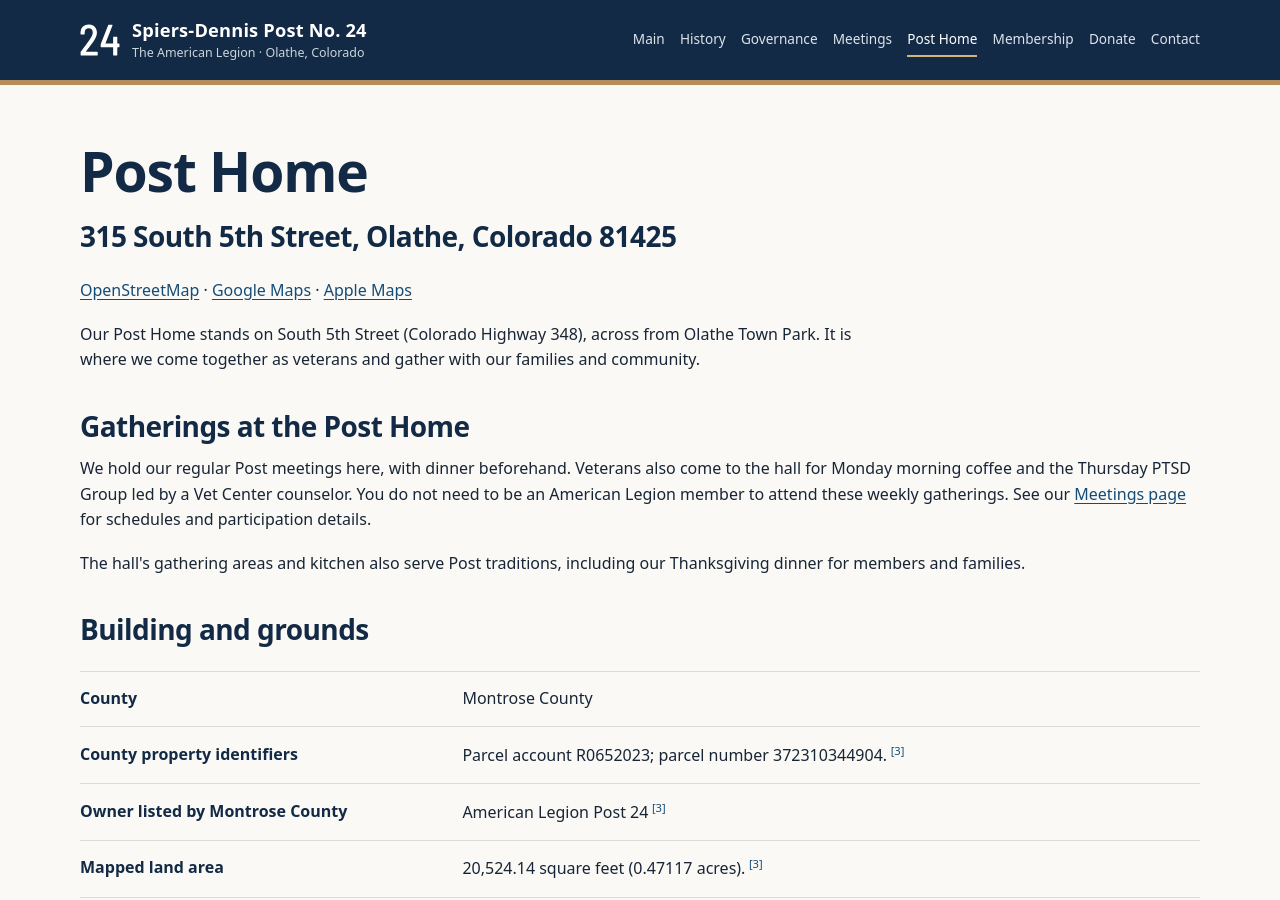
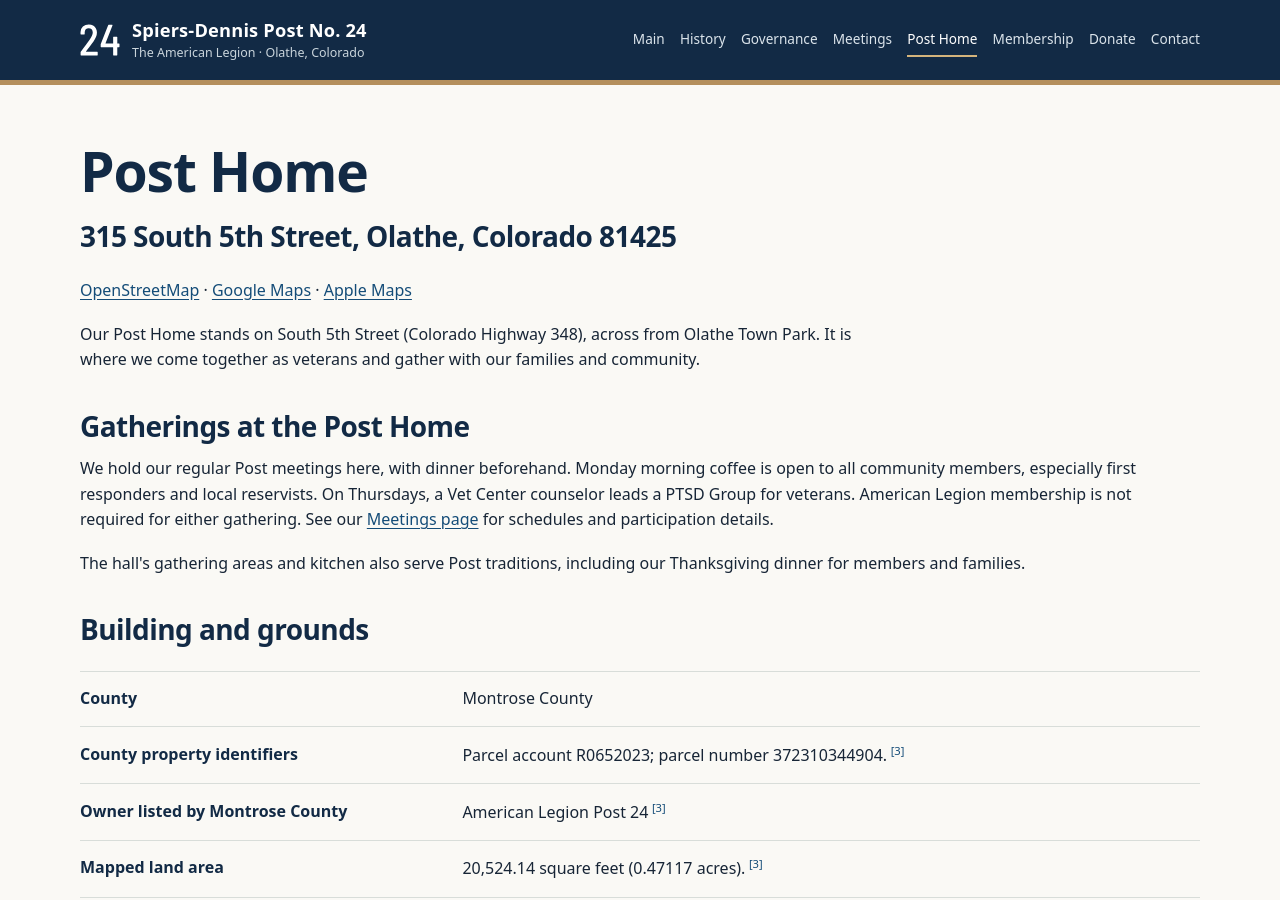
Before and after one commit to SPIERS-DENNIS-POST/spiers-dennis-post.github.io, a Jekyll site: the page built from building/index.md, in a window 1280 px wide and 900 px high. Built offline with Jekyll 4.4.1, drawn with Linux system fonts in a browser that asks for light colours.

Commit message:
Reflect inclusive Monday coffee at Post Home

```diff
--- a/building/index.md
+++ b/building/index.md
@@ -11,7 +11,7 @@ documents: []
 <p><a href="https://www.openstreetmap.org/way/1411993746">OpenStreetMap</a> <span aria-hidden="true">·</span> <a href="https://www.google.com/maps/search/?api=1&amp;query=Spiers-Dennis%20American%20Legion%20Post%2024%2C%20315%20S%205th%20St%2C%20Olathe%2C%20CO%2081425&amp;query_place_id=ChIJB0VbnFCrQIcRuj-aLsBEVNM">Google Maps</a> <span aria-hidden="true">·</span> <a href="https://maps.apple.com/?q=315%20S%205th%20St%2C%20Olathe%2C%20CO%2081425">Apple Maps</a></p>
 <p class="page-intro">Our Post Home stands on South 5th Street (Colorado Highway 348), across from Olathe Town Park. It is where we come together as veterans and gather with our families and community.</p>
 ## Gatherings at the Post Home
-<p>We hold our regular Post meetings here, with dinner beforehand. Veterans also come to the hall for Monday morning coffee and the Thursday PTSD Group led by a Vet Center counselor. You do not need to be an American Legion member to attend these weekly gatherings. See our <a href="{{ '/meetings/' | relative_url }}">Meetings page</a> for schedules and participation details.</p>
+<p>We hold our regular Post meetings here, with dinner beforehand. Monday morning coffee is open to all community members, especially first responders and local reservists. On Thursdays, a Vet Center counselor leads a PTSD Group for veterans. American Legion membership is not required for either gathering. See our <a href="{{ '/meetings/' | relative_url }}">Meetings page</a> for schedules and participation details.</p>
 <p>The hall's gathering areas and kitchen also serve Post traditions, including our Thanksgiving dinner for members and families.</p>
 ## Building and grounds
 <dl class="fact-list">
```
